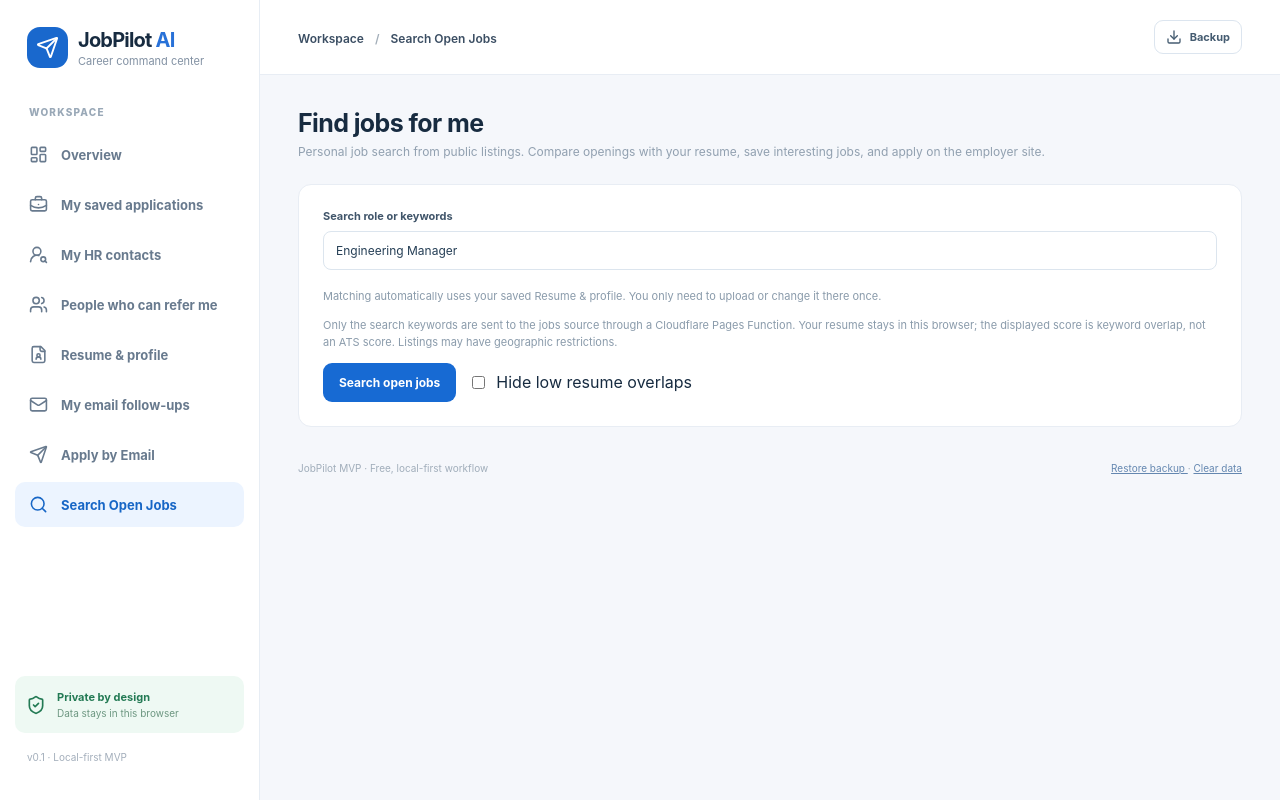
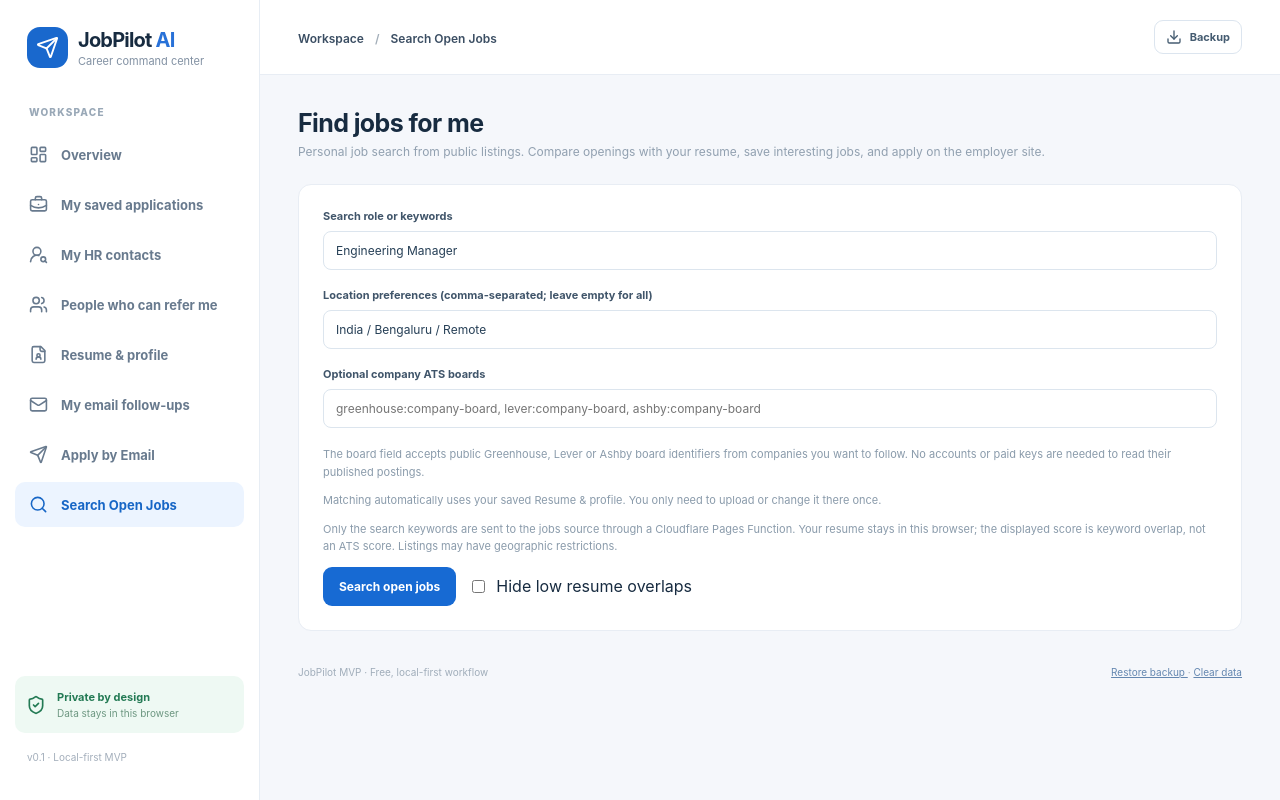
Before and after one commit to bv-prasanna/job-pilot, a React (Vite) app: page / in a window 1280 px wide. Built offline with nearby package versions, Linux system fonts and the light colour scheme.

Commit message:
feat(search): add optional company ATS boards and India/location preferences

```diff
--- a/src/FindJobs.tsx
+++ b/src/FindJobs.tsx
@@ -7,15 +7,15 @@ const searchUrl='/api/job-search';
 export default function FindJobs({resumeText,onSave}:{resumeText:string;onSave:(job:Job)=>void}){
  const resume=resumeText;const[query,setQuery]=useState('Engineering Manager'),[jobs,setJobs]=useState<Job[]>([]);
  const[busy,setBusy]=useState(false),[error,setError]=useState(''),[searched,setSearched]=useState(false);
- const[onlyRelevant,setOnlyRelevant]=useState(false);
+ const[onlyRelevant,setOnlyRelevant]=useState(false);const[location,setLocation]=useState('India / Bengaluru / Remote');const[boards,setBoards]=useState('');
  const ranked=useMemo(()=>{const terms=query.toLowerCase().split(/\s+/).filter(Boolean);return jobs.map(job=>{const match=matchResume(resume,job.description,job.title);const title=job.title.toLowerCase();const titleHits=terms.filter(t=>title.includes(t)).length;const relevance=titleHits*100+(title.includes(query.trim().toLowerCase())?150:0)+(match.score??0);return {...job,match,relevance}}).sort((a,b)=>b.relevance-a.relevance)},[jobs,resume,query]);
- const visible=onlyRelevant?ranked.filter(j=>j.match.score===null||j.match.score>=15):ranked;
+ const locationTerms=location.toLowerCase().split(/[,/]+/).map(v=>v.trim()).filter(Boolean);const filtered=ranked.filter(j=>!locationTerms.length||locationTerms.some(v=>v==='remote'||v==='anywhere'||(j.location+' '+j.description.slice(0,250)).toLowerCase().includes(v)));const visible=onlyRelevant?filtered.filter(j=>j.match.score===null||j.match.score>=15):filtered;
  async function search(){
   if(busy)return;
   setBusy(true);setError('');setSearched(false);
   try{
    const q=query.trim().slice(0,80);if(!q)throw Error('Enter a position or search keyword.');
-   const response=await fetch(searchUrl+'?search='+encodeURIComponent(q),{headers:{Accept:'application/json'}});
+   const response=await fetch(searchUrl+'?search='+encodeURIComponent(q)+(boards.trim()?'&boards='+encodeURIComponent(boards.trim()):''),{headers:{Accept:'application/json'}});
    if(!response.ok)throw Error('Job source is temporarily unavailable (HTTP '+response.status+').');
    const payload=await response.json();
    if(!Array.isArray(payload.jobs))throw Error('Job source returned an unexpected response.');
@@ -32,6 +32,9 @@ export default function FindJobs({resumeText,onSave}:{resumeText:string;onSave:(
  return <><div className="sectionhead"><div><h1>Find jobs for me</h1><p>Personal job search from public listings. Compare openings with your resume, save interesting jobs, and apply on the employer site.</p></div></div>
  <section className="panel" style={{padding:24}}>
   <div className="field"><label className="field-label" htmlFor="jf-role">Search role or keywords</label><input id="jf-role" value={query} onChange={e=>setQuery(e.target.value)} placeholder="Engineering Manager, Java Lead, Backend Manager" /></div>
+  <div className="field"><label className="field-label" htmlFor="jf-location">Location preferences (comma-separated; leave empty for all)</label><input id="jf-location" value={location} onChange={e=>setLocation(e.target.value)} placeholder="India, Bengaluru, Remote"/></div>
+  <div className="field"><label className="field-label" htmlFor="jf-boards">Optional company ATS boards</label><input id="jf-boards" value={boards} onChange={e=>setBoards(e.target.value)} placeholder="greenhouse:company-board, lever:company-board, ashby:company-board"/></div>
+  <p className="hint">The board field accepts public Greenhouse, Lever or Ashby board identifiers from companies you want to follow. No accounts or paid keys are needed to read their published postings.</p>
   <p className="hint">Matching automatically uses your saved Resume &amp; profile. You only need to upload or change it there once.</p>
   <p className="hint">Only the search keywords are sent to the jobs source through a Cloudflare Pages Function. Your resume stays in this browser; the displayed score is keyword overlap, not an ATS score. Listings may have geographic restrictions.</p>
   <div style={{display:'flex',gap:12,flexWrap:'wrap',alignItems:'center'}}><button className="btn primary" disabled={busy} onClick={()=>void search()}>{busy?'Searching...':'Search open jobs'}</button><label style={{display:'flex',gap:8,alignItems:'center'}}><input type="checkbox" checked={onlyRelevant} onChange={e=>setOnlyRelevant(e.target.checked)}/> Hide low resume overlaps</label></div>
@@ -49,7 +52,7 @@ export default function FindJobs({resumeText,onSave}:{resumeText:string;onSave:(
     <button className="btn outline" onClick={()=>onSave(j)}>Save to my jobs</button>
    </div>
   </article>)}
-  {!visible.length&&<p>Nothing matched this search and filter. Try other keywords or disable filtering.</p>}
+  {!visible.length&&<p>No jobs meet these filters. Clear the location preferences or disable low-match filtering.</p>}
  </section>}
  </>;
 }
```
